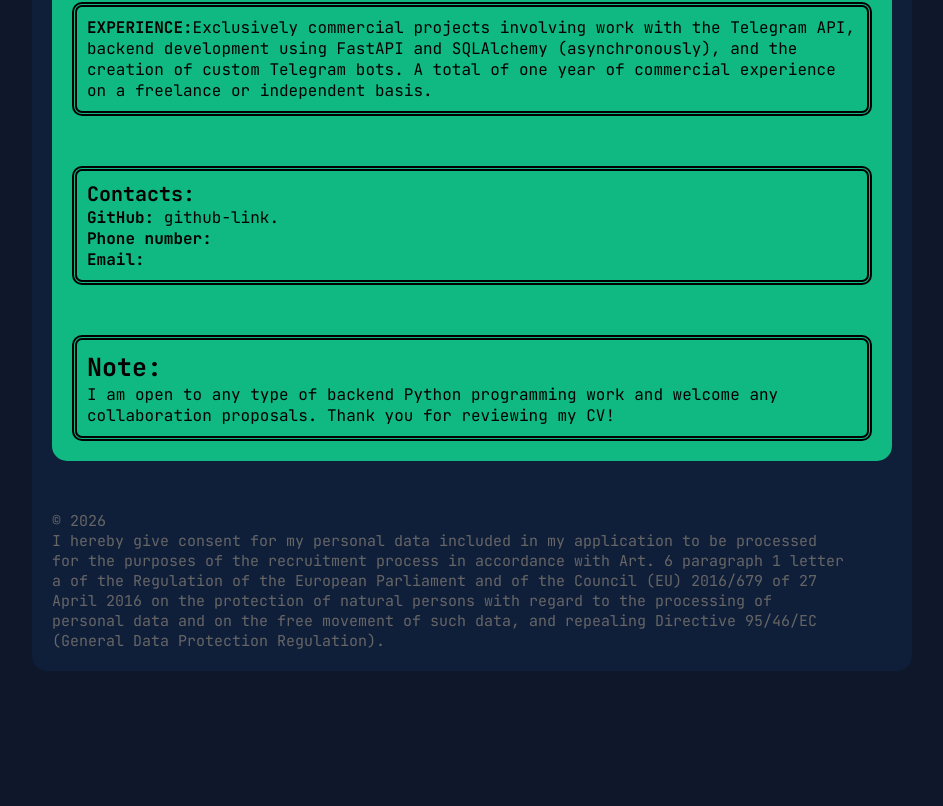
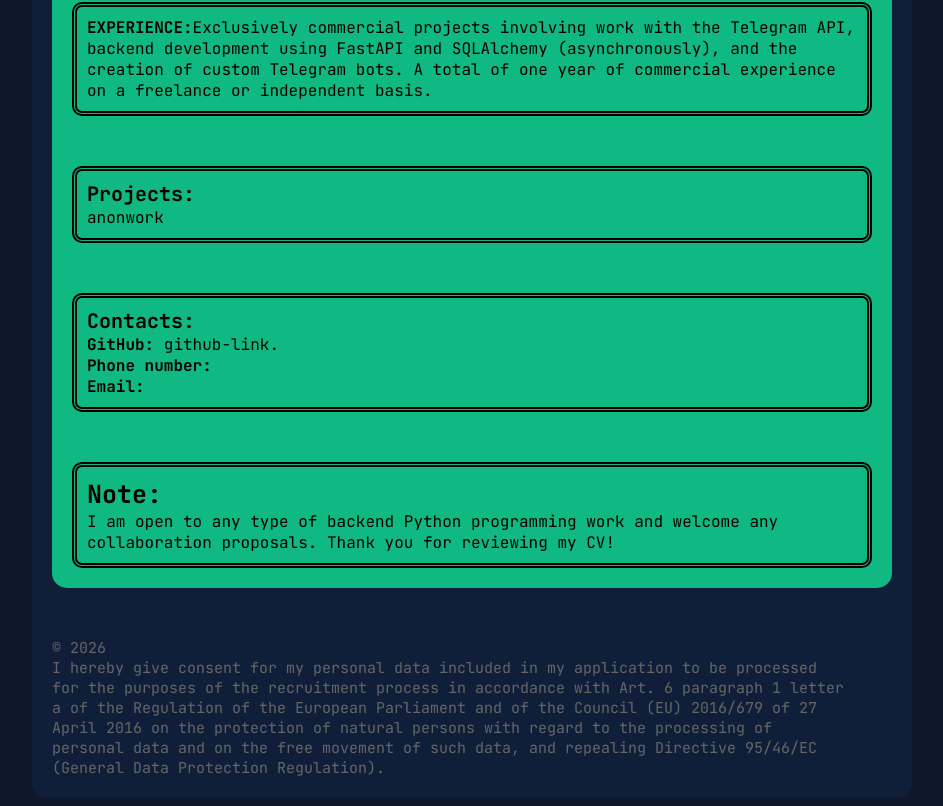
Before and after one commit to morozyyxx-first/MyCV_Card, a React (Vite) app in the folder MyCV_Card/: page / in a window 1280 px wide. Shown: the part 1340-2146 px from the top of the page, without its empty margins (168-1111 px from the left). Before the commit the page ends 2019 px from the top, so only its background shows below. Built offline with nearby package versions, Linux system fonts and the light colour scheme.

Commit message:
add new section: projects

```diff
--- a/MyCV_Card/src/MainInfo.jsx
+++ b/MyCV_Card/src/MainInfo.jsx
@@ -103,6 +103,10 @@ function Main() {
                 A total of one year of commercial
                 experience on a freelance or independent basis.
             </div>
+            <div id="projects-div">
+                <b id="proj-lbl">Projects:</b><br/>
+                <a href="https://anonwork-beta.vercel.app">anonwork</a>
+            </div>
             <div id="github-div">
                 <b id="contact-lbl">Contacts:</b><br/>
                 <b>GitHub: </b><a href="https://github.com/morozyyxx-first">github-link</a>. <br/>
--- a/MyCV_Card/src/index.css
+++ b/MyCV_Card/src/index.css
@@ -136,6 +136,35 @@ tr, td {
     padding: 10px;
 }
 
+#projects-div {
+    margin-top: 50px;
+    border: 5px double black;
+    border-radius: 10px;
+    padding: 10px;
+}
+
+#projects-div a {
+    display: inline-block;
+    color: black;
+    text-decoration-line: none;
+    text-decoration: none;
+    transition: all 0.3s ease-in-out
+}
+
+#projects-div a:hover {
+    background: black;
+    color: white;
+    border: 1px solid white;
+    padding: 10px;
+    border-radius: 15px;
+    transform: scale(1.1);
+    box-shadow: 0 4px 12px rgba(0, 123, 255, 0.3);
+}
+
+#proj-lbl {
+    font-size: 20px;
+}
+
 footer {
     margin-top: 50px;
     color: rgb(103, 102, 102);
@@ -168,6 +197,6 @@ footer {
     border: 1px solid white;
     padding: 10px;
     border-radius: 15px;
-    transform: scale(1.3);
+    transform: scale(1.1);
     box-shadow: 0 4px 12px rgba(0, 123, 255, 0.3);
 }
```
